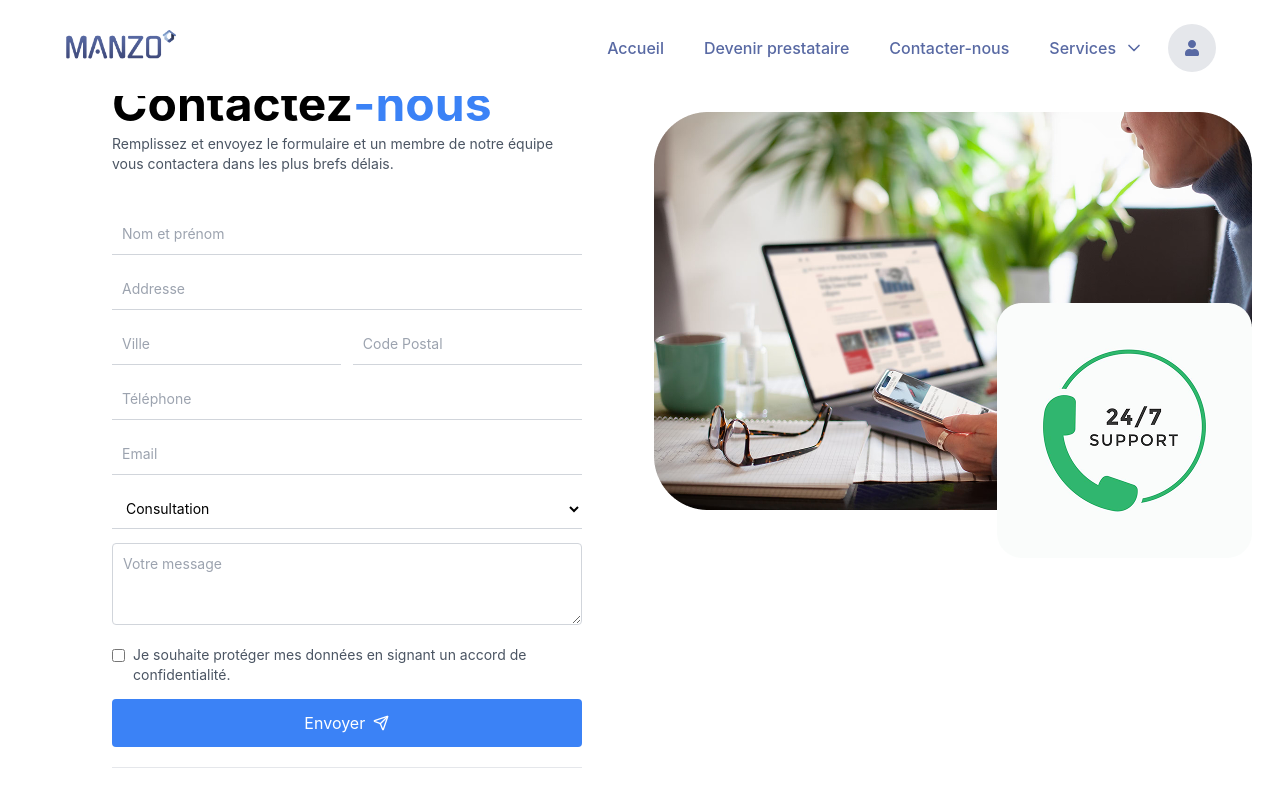
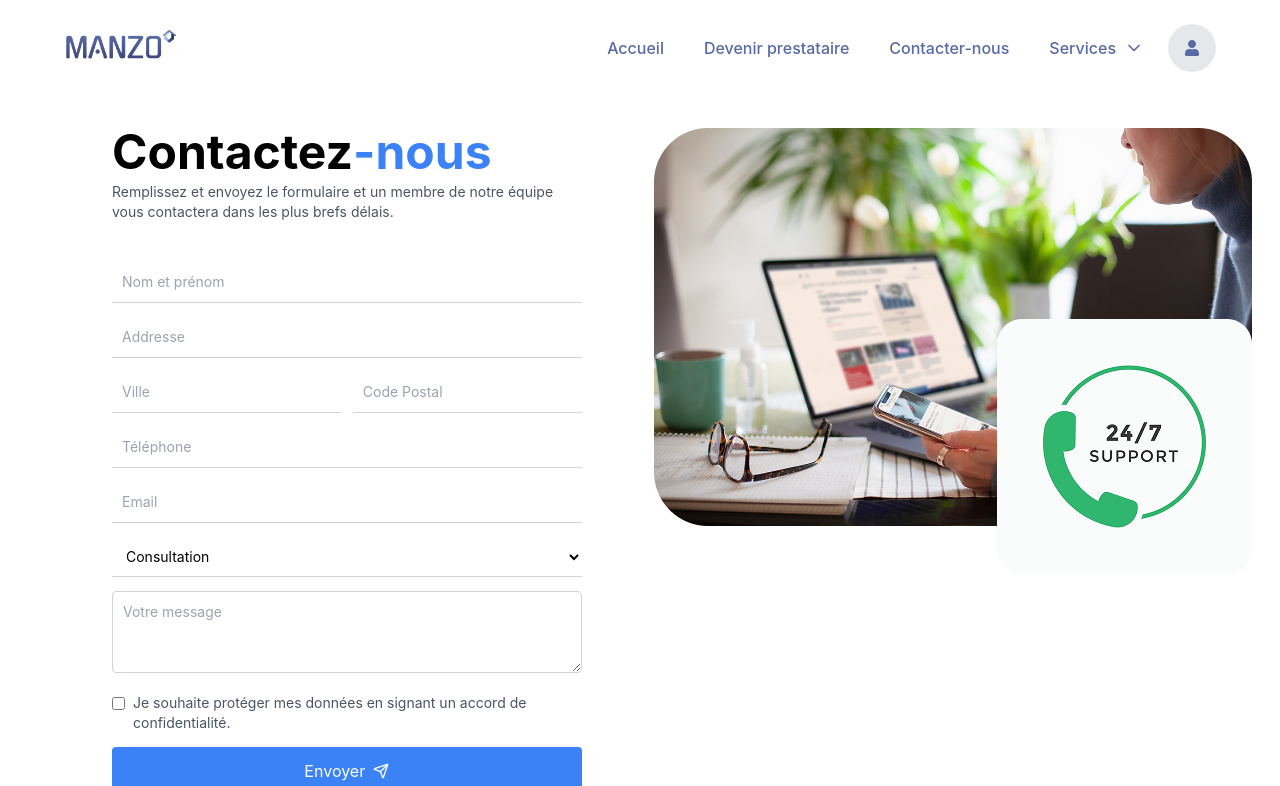
Before and after one commit to salmaF-2/Manzo, a React (Create React App) app in the folder frontend/: page /Contact in a window 1280 px wide. Shown: the top 786 px of the page. Built offline with nearby package versions, Linux system fonts and the light colour scheme.

Commit message:
Finalize changes to Contact page and package files

```diff
--- a/frontend/package.json
+++ b/frontend/package.json
@@ -9,14 +9,15 @@
     "@testing-library/jest-dom": "^6.6.3",
     "@testing-library/react": "^16.2.0",
     "@testing-library/user-event": "^13.5.0",
+    "framer-motion": "^12.6.2",
     "globe": "^0.2.0",
-    "framer-motion": "^12.6.2",
     "lucide-react": "^0.485.0",
     "react": "^19.1.0",
     "react-dom": "^19.1.0",
     "react-icons": "^5.5.0",
     "react-router-dom": "^7.4.1",
     "react-scripts": "5.0.1",
+    "sonner": "^2.0.3",
     "web-vitals": "^2.1.4"
   },
   "scripts": {
--- a/frontend/src/components/creerCompte.js
+++ b/frontend/src/components/creerCompte.js
@@ -32,7 +32,7 @@ const CreerCompte = () =>{
                     OU
                 </div>
 
-                <Link to='/InscriptionPrestataire'>
+                <Link to='/DevenirPres'>
                     <div className="border rounded-lg shadow-lg p-6 w-full md:w-[320px] h-[300px] text-center transition-transform transform hover:scale-105 hover:shadow-2xl">
                         <div className="flex justify-center mb-10">
                             <img src={prestataire} alt="Prestataire" className="w-16 h-16 mt-4" />
--- a/frontend/src/pages/Contact.js
+++ b/frontend/src/pages/Contact.js
@@ -74,7 +74,7 @@ const Contact = () => {
       <div className="container mx-auto px-4 py-8 flex-grow">
         <div className="flex flex-col lg:flex-row gap-6 items-start">
 
-          <div className="w-full lg:w-1/2 space-y-5 pl-24 mt-12 mb-48 pr-12">
+          <div className="w-full lg:w-1/2 space-y-5 pl-24 mt-24 mb-48 pr-12">
             <div className="space-y-1.5 mb-10">
               <h1 className="text-5xl font-bold ">
                 Contactez<span className="text-blue-500">-nous</span>
@@ -231,7 +231,7 @@ const Contact = () => {
           </div>
 
           {/* IMAGE SECTION */}
-          <div className="w-full lg:w-1/2 rounded-lg relative mt-20">
+          <div className="w-full lg:w-1/2 rounded-lg relative mt-24">
             <div className="aspect-[4/3] w-full rounded-lg ">
                 <img src="/images/image 12.png"></img>
             </div>
```
Also changed, not shown: 1 other file (tests, documents, lock files or other folders).
